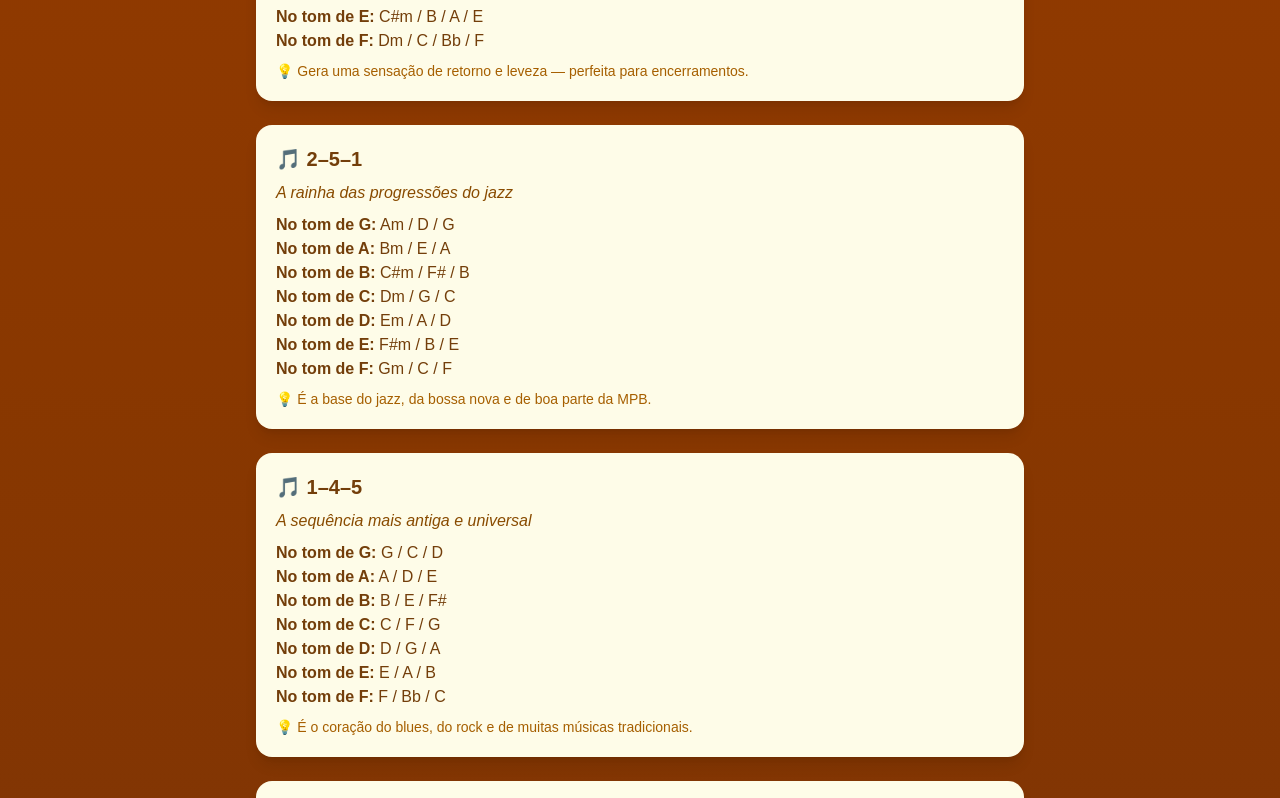
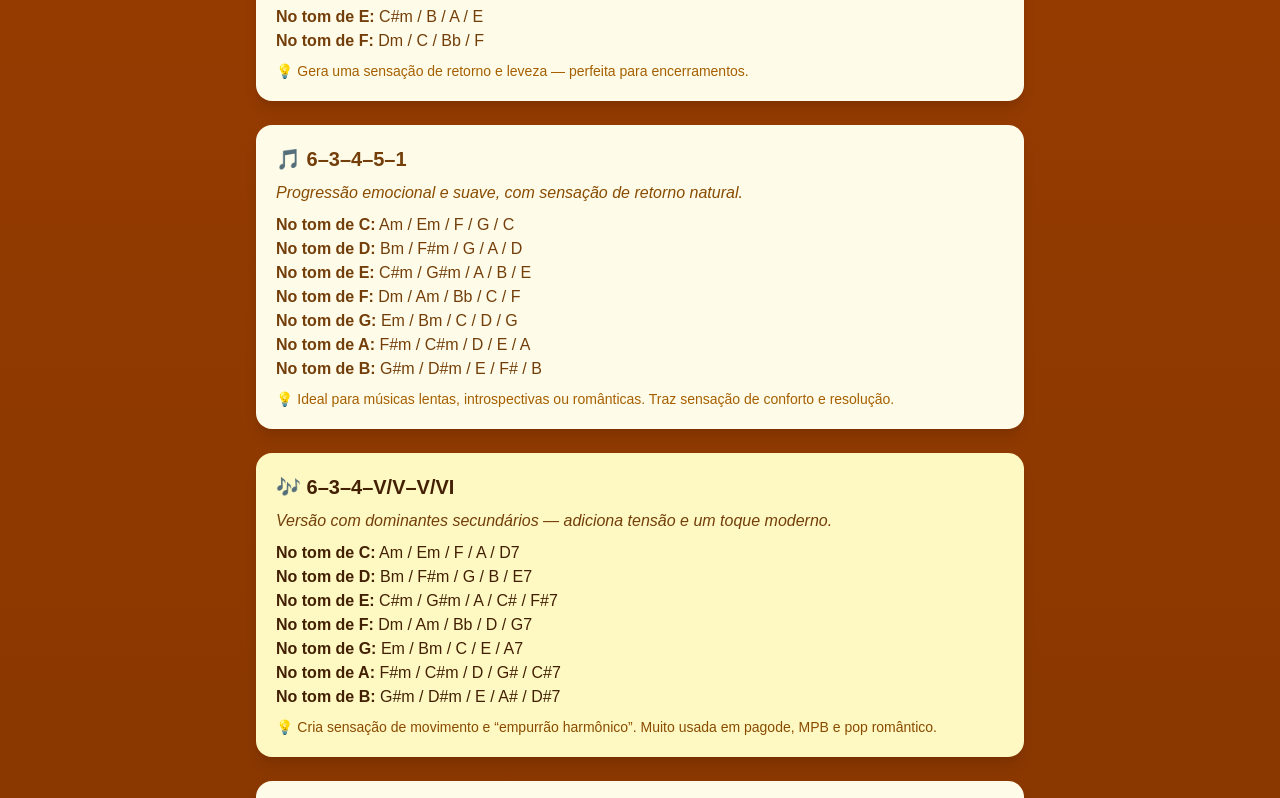
Before and after one commit to robsonalbuquerquedev/learningguitar, a Next.js app: page /progressoes-harmonicas-mais-usadas in a window 1280 px wide. Shown: the part 2327-3125 px from the top of the page. Built offline with nearby package versions, Linux system fonts and the light colour scheme.

Commit message:
update: atualizar rota progressoes-harmonicas-mais-usadas

```diff
--- a/src/app/progressoes-harmonicas-mais-usadas/page.tsx
+++ b/src/app/progressoes-harmonicas-mais-usadas/page.tsx
@@ -129,6 +129,44 @@ export default function ProgressoesHarmonicasMaisUsadas() {
                     </p>
                 </div>
 
+                {/* 6–3–4–5–1 (Simples) */}
+                <div className="bg-yellow-50 text-yellow-900 p-5 rounded-2xl shadow-lg">
+                    <h3 className="text-xl font-bold mb-2">🎵 6–3–4–5–1</h3>
+                    <p className="mb-2 italic text-yellow-800">Progressão emocional e suave, com sensação de retorno natural.</p>
+
+                    <p><strong>No tom de C:</strong> Am / Em / F / G / C</p>
+                    <p><strong>No tom de D:</strong> Bm / F#m / G / A / D</p>
+                    <p><strong>No tom de E:</strong> C#m / G#m / A / B / E</p>
+                    <p><strong>No tom de F:</strong> Dm / Am / Bb / C / F</p>
+                    <p><strong>No tom de G:</strong> Em / Bm / C / D / G</p>
+                    <p><strong>No tom de A:</strong> F#m / C#m / D / E / A</p>
+                    <p><strong>No tom de B:</strong> G#m / D#m / E / F# / B</p>
+
+                    <p className="mt-2 text-sm text-yellow-700">
+                        💡 Ideal para músicas lentas, introspectivas ou românticas. Traz sensação de conforto e resolução.
+                    </p>
+                </div>
+
+                {/* 6–3–4–V/V–V/VI (Com dominantes secundários) */}
+                <div className="bg-yellow-100 text-yellow-950 p-5 rounded-2xl shadow-lg">
+                    <h3 className="text-xl font-bold mb-2">🎶 6–3–4–V/V–V/VI</h3>
+                    <p className="mb-2 italic text-yellow-900">
+                        Versão com dominantes secundários — adiciona tensão e um toque moderno.
+                    </p>
+
+                    <p><strong>No tom de C:</strong> Am / Em / F / A / D7</p>
+                    <p><strong>No tom de D:</strong> Bm / F#m / G / B / E7</p>
+                    <p><strong>No tom de E:</strong> C#m / G#m / A / C# / F#7</p>
+                    <p><strong>No tom de F:</strong> Dm / Am / Bb / D / G7</p>
+                    <p><strong>No tom de G:</strong> Em / Bm / C / E / A7</p>
+                    <p><strong>No tom de A:</strong> F#m / C#m / D / G# / C#7</p>
+                    <p><strong>No tom de B:</strong> G#m / D#m / E / A# / D#7</p>
+
+                    <p className="mt-2 text-sm text-yellow-800">
+                        💡 Cria sensação de movimento e “empurrão harmônico”. Muito usada em pagode, MPB e pop romântico.
+                    </p>
+                </div>
+
                 {/* 2-5-1 */}
                 <div className="bg-yellow-50 text-yellow-900 p-5 rounded-2xl shadow-lg">
                     <h3 className="text-xl font-bold mb-2">🎵 2–5–1</h3>
```
